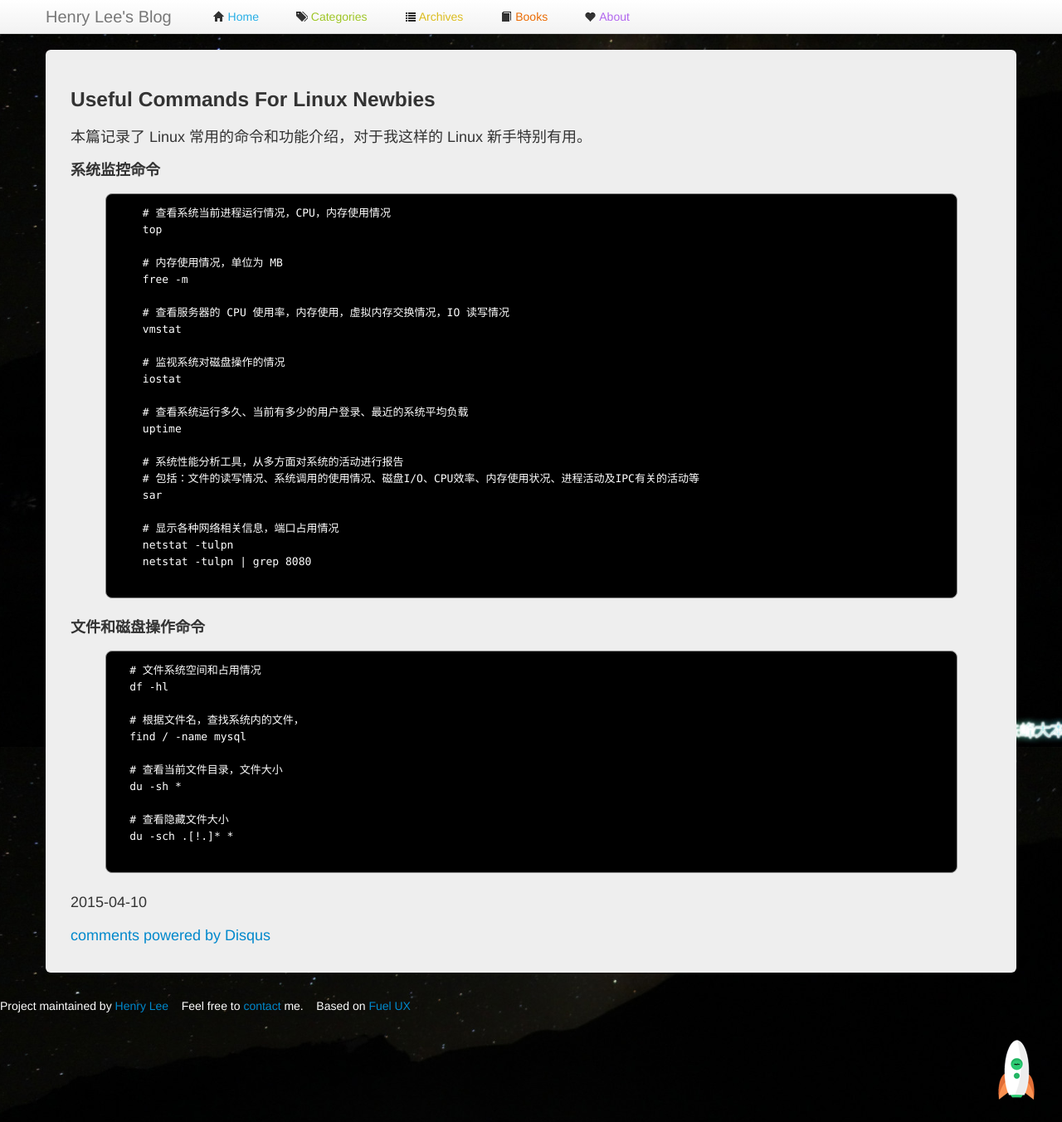
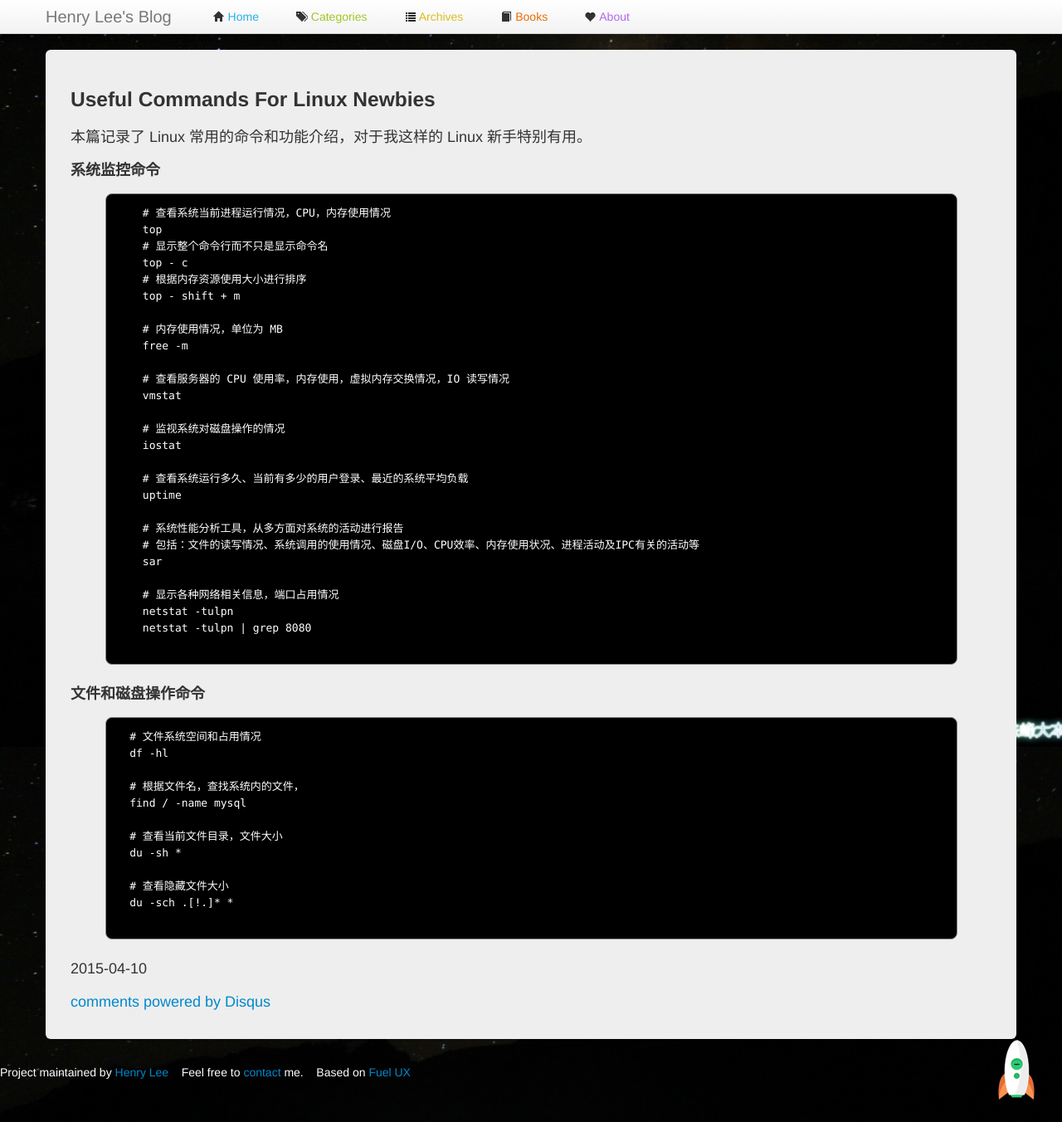
Before and after one commit to manageyp/manageyp.github.com, a Jekyll site: the page built from _posts/2015-04-10-useful-commands-for-linux-newbies.html, in a window 1280 px wide and 1352 px high. Shown: the whole window at 83% size. Built offline with Jekyll 4.4.1, drawn with Linux system fonts in a browser that asks for light colours; comment, search, counter and statistics services are not loaded.

Commit message:
[Change] useful-commands-for-linux-newbies

```diff
--- a/_posts/2015-04-10-useful-commands-for-linux-newbies.html
+++ b/_posts/2015-04-10-useful-commands-for-linux-newbies.html
@@ -16,6 +16,10 @@ record_on: 2015-04-10
   <pre class="prettyprint lang-html">
     # 查看系统当前进程运行情况，CPU，内存使用情况
     top
+    # 显示整个命令行而不只是显示命令名
+    top - c
+    # 根据内存资源使用大小进行排序
+    top - shift + m
 
     # 内存使用情况，单位为 MB
     free -m
```
